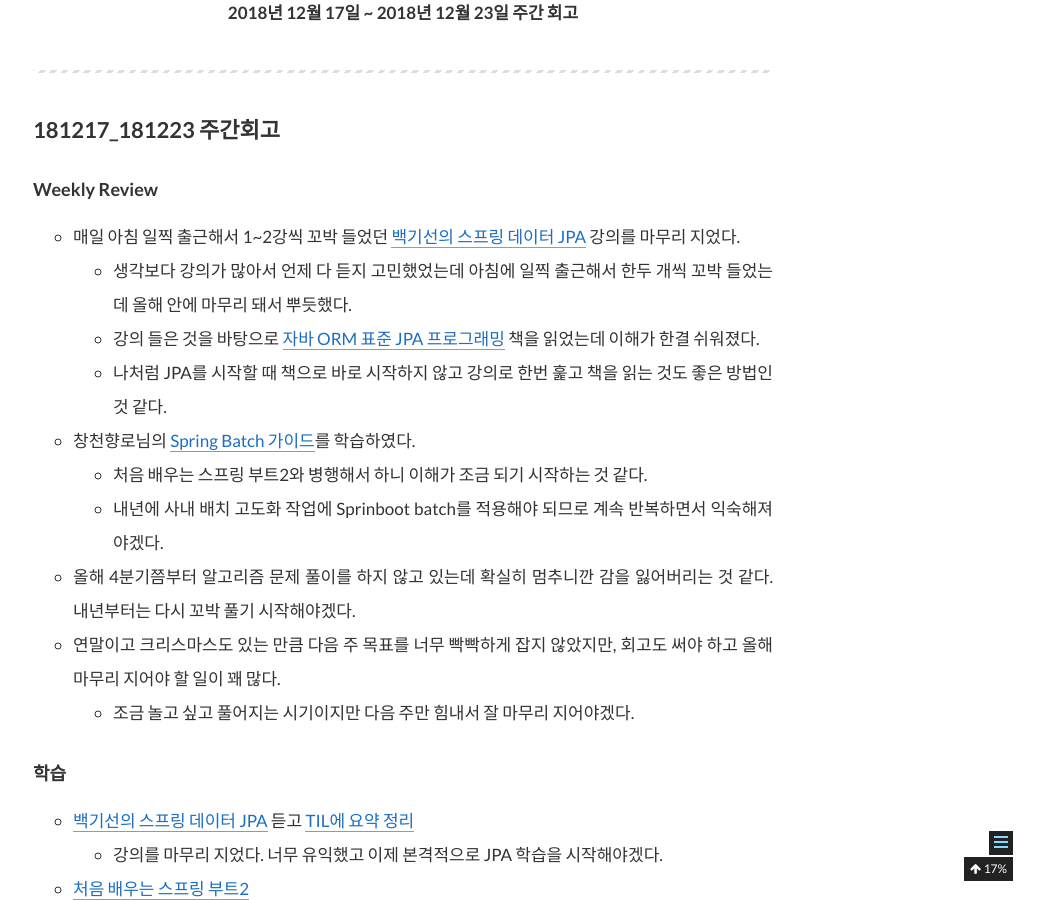
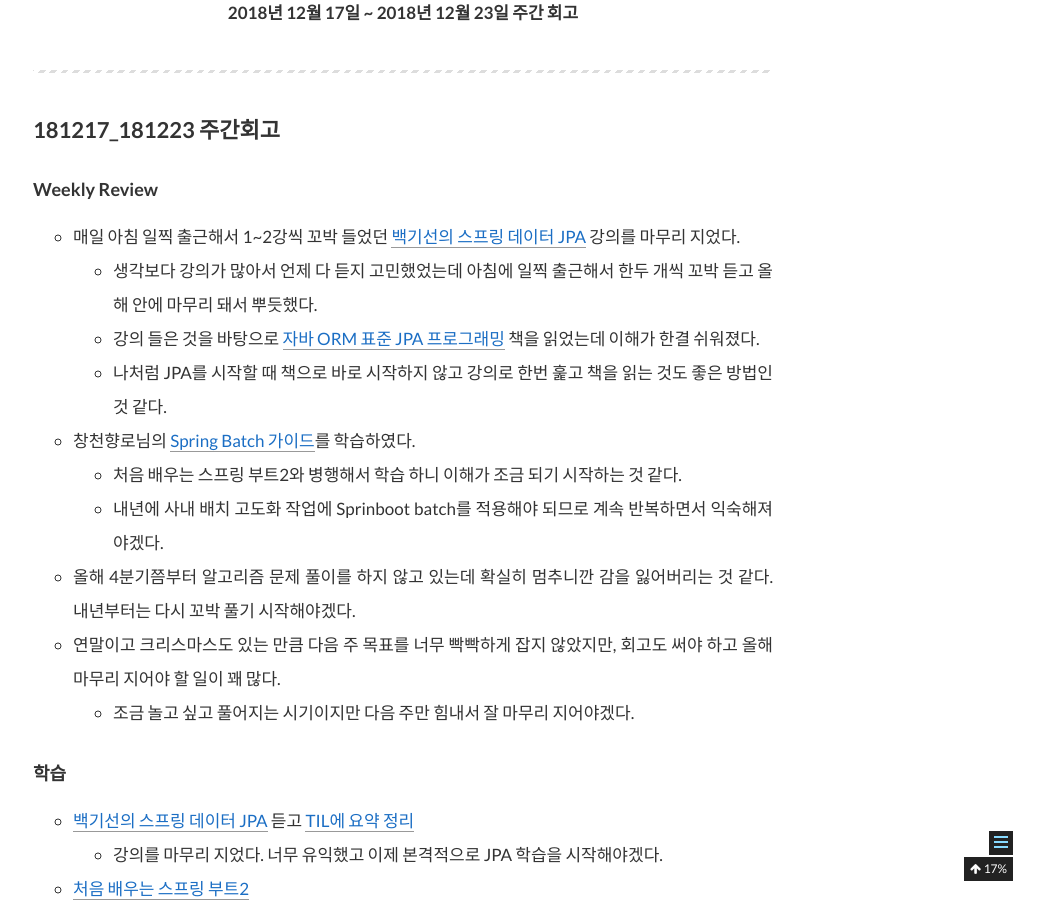
Before and after one commit to gwonsungjun/gwonsungjun.github.io, a Jekyll site: the page built from _posts/2018-12-23-181217_181223.md, in a window 1280 px wide and 900 px high, scrolled down 712 px. Shown: the whole window, without its empty margins (237-1280 px from the left). Built offline with Jekyll 4.4.1, drawn with Linux system fonts in a browser that asks for light colours; comment, search, counter and statistics services are not loaded.

Commit message:
Update weekly review

```diff
--- a/_posts/2018-12-23-181217_181223.md
+++ b/_posts/2018-12-23-181217_181223.md
@@ -15,11 +15,11 @@
 
 ### Weekly Review
 - 매일 아침 일찍 출근해서 1~2강씩 꼬박 들었던 [백기선의 스프링 데이터 JPA](https://www.inflearn.com/course/%EC%8A%A4%ED%94%84%EB%A7%81-%EB%8D%B0%EC%9D%B4%ED%84%B0-jpa/) 강의를 마무리 지었다.
-    - 생각보다 강의가 많아서 언제 다 듣지 고민했었는데 아침에 일찍 출근해서 한두 개씩 꼬박 들었는데 올해 안에 마무리 돼서 뿌듯했다.
+    - 생각보다 강의가 많아서 언제 다 듣지 고민했었는데 아침에 일찍 출근해서 한두 개씩 꼬박 듣고 올해 안에 마무리 돼서 뿌듯했다.
     - 강의 들은 것을 바탕으로 [자바 ORM 표준 JPA 프로그래밍](https://book.naver.com/bookdb/book_detail.nhn?bid=9252528) 책을 읽었는데 이해가 한결 쉬워졌다.
     - 나처럼 JPA를 시작할 때 책으로 바로 시작하지 않고 강의로 한번 훑고 책을 읽는 것도 좋은 방법인 것 같다.
 - 창천향로님의 [Spring Batch 가이드](https://jojoldu.tistory.com/324?category=635883)를 학습하였다.
-    - 처음 배우는 스프링 부트2와 병행해서 하니 이해가 조금 되기 시작하는 것 같다.
+    - 처음 배우는 스프링 부트2와 병행해서 학습 하니 이해가 조금 되기 시작하는 것 같다.
     - 내년에 사내 배치 고도화 작업에 Sprinboot batch를 적용해야 되므로 계속 반복하면서 익숙해져야겠다.
 - 올해 4분기쯤부터 알고리즘 문제 풀이를 하지 않고 있는데 확실히 멈추니깐 감을 잃어버리는 것 같다. 내년부터는 다시 꼬박 풀기 시작해야겠다.
 - 연말이고 크리스마스도 있는 만큼 다음 주 목표를 너무 빡빡하게 잡지 않았지만, 회고도 써야 하고 올해 마무리 지어야 할 일이 꽤 많다.
```
